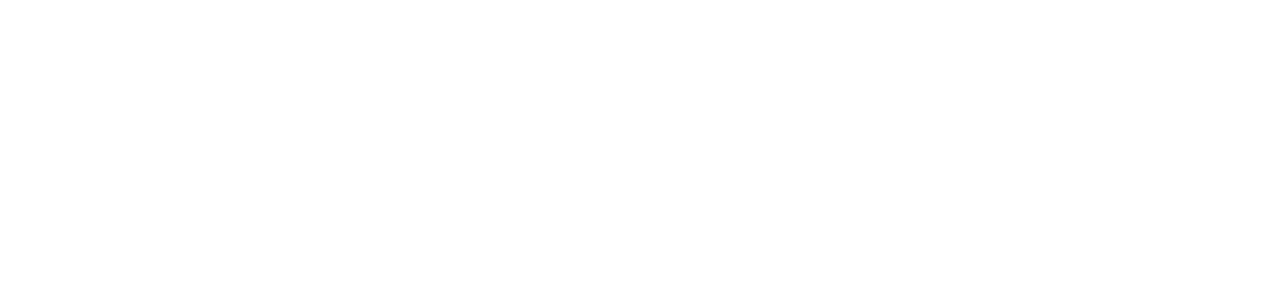
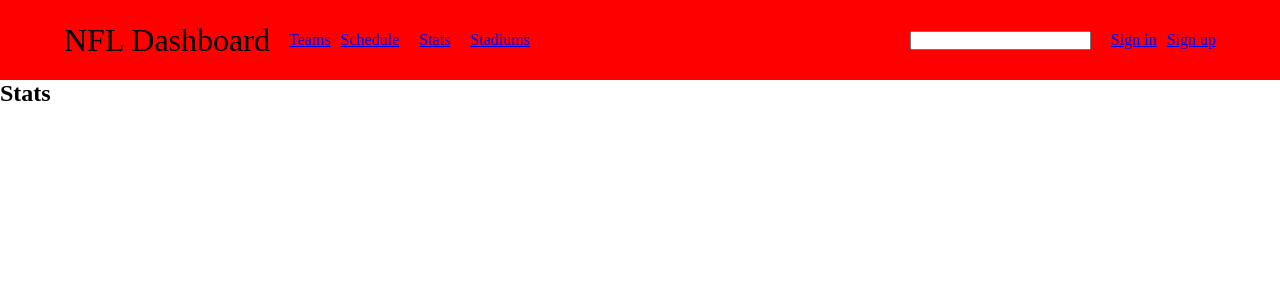
Before and after one commit to emilllarsen/NFL-dashboard, a React app in the folder frontend/: page /stats in a window 1280 px wide. Before the commit this address had no page. Shown: the top 300 px of the page. Built offline with nearby package versions, Linux system fonts and the light colour scheme; the HTML template or start-up script is replaced by a standard one.

Commit message:
created: mainlayout, pages for stats, stadiums and schedule and it works, and roughly alinged all header elements

```diff
--- a/frontend/src/App.jsx
+++ b/frontend/src/App.jsx
@@ -4,13 +4,22 @@
 import { useEffect, useState } from "react";
 import { BrowserRouter, Route, Routes } from "react-router";
 
+import MainLayout from "./layout/MainLayout/MainLayout.jsx";
 import Homepage from "./pages/Homepage/Homepage.jsx";
+import Schedule from "./pages/Schedule/Schedule.jsx";
+import Stats from "./pages/Stats/Stats.jsx";
+import Stadiums from "./pages/Stadiums/Stadiums.jsx";
 
 function App() {
   return (
     <BrowserRouter>
       <Routes>
-        <Route path="/" element={<Homepage />} />
+        <Route element={<MainLayout />}>
+          <Route path="/" element={<Homepage />} />
+          <Route path="/schedule" element={<Schedule />} />
+          <Route path="/stats" element={<Stats />} />
+          <Route path="/stadiums" element={<Stadiums />} />
+        </Route>
       </Routes>
     </BrowserRouter>
   );
--- a/frontend/src/components/Header/Header.jsx
+++ b/frontend/src/components/Header/Header.jsx
@@ -0,0 +1,39 @@
+import React from "react";
+import styles from "./Header.module.css";
+import { useNavigate, Link } from "react-router";
+export default function Header() {
+  const navigate = useNavigate();
+  return (
+    <header className={styles.headerWrapper}>
+      <div className={styles.headerContainer}>
+        <div className={styles.headerLogoLinks}>
+          <span
+            className={styles.headerLogo}
+            aria-label="Nfl-dashboard logo text"
+          >
+            NFL Dashboard
+          </span>
+          <nav className={styles.headerNavigation}>
+            <Link className={styles.headerLinks} to="/">
+              Teams
+            </Link>
+            <Link className={styles.headerLinks} to="/schedule">
+              Schedule
+            </Link>
+            <Link className={styles.headerLinks} to="/stats">
+              Stats
+            </Link>
+            <Link className={styles.headerLinks} to="/stadiums">
+              Stadiums
+            </Link>
+          </nav>
+        </div>
+        <div className={styles.headerSearchLinks}>
+          <input className={styles.headerInputSearch} type="text" />
+          <Link className={`${styles.signButton}`} to="/sign-in">Sign in</Link>
+          <Link className={`${styles.signButton}`} to="/sign-up">Sign up</Link>
+        </div>
+      </div>
+    </header>
+  );
+}
--- a/frontend/src/components/Header/Header.module.css
+++ b/frontend/src/components/Header/Header.module.css
@@ -0,0 +1,38 @@
+.headerWrapper {
+  height: 10vh;
+  background-color: red;
+}
+
+.headerContainer {
+  height: 100%;
+  display: flex;
+  align-items: center;
+  justify-content: space-between;
+
+  .headerLogoLinks {
+    display: flex;
+    align-items: center;
+    margin-inline-start: 5%;
+    gap: 1.2rem;
+
+    .headerLogo {
+      font-size: 2rem;
+    }
+
+    .headerLinks:not(:first-child){
+        margin-inline: 10px
+    }
+  }
+
+  .headerSearchLinks:last-child{
+    margin-inline-end: 5%;
+
+    .signButton:not(:nth-child(2)){
+        margin-inline-start: 10px;
+    }
+
+    .headerInputSearch{
+        margin-inline-end: 20px;
+    }
+  }
+}
--- a/frontend/src/index.css
+++ b/frontend/src/index.css
@@ -0,0 +1,5 @@
+*{
+    margin: 0;
+    padding: 0;
+    box-sizing: border-box;
+}
--- /dev/null
+++ b/frontend/src/layout/MainLayout/MainLayout.jsx
@@ -0,0 +1,15 @@
+import React from 'react'
+import { Outlet } from 'react-router'
+import Header from '../../components/Header/Header'
+
+export default function MainLayout() {
+  return (
+    <>
+        <Header/>
+        <main>
+            <Outlet/>
+        </main>
+        {/* <Footer/> */}
+    </>
+  )
+}
--- /dev/null
+++ b/frontend/src/pages/Schedule/Schedule.jsx
@@ -0,0 +1,9 @@
+import React from 'react'
+
+export default function Schedule() {
+  return (
+    <section>
+        <h1>Schedule</h1>
+    </section>
+  )
+}
--- /dev/null
+++ b/frontend/src/pages/Stadiums/Stadiums.jsx
@@ -0,0 +1,9 @@
+import React from 'react'
+
+export default function Stadiums() {
+  return (
+    <section>
+      <h1>Stadiums</h1>
+    </section>
+  )
+}
--- /dev/null
+++ b/frontend/src/pages/Stats/Stats.jsx
@@ -0,0 +1,9 @@
+import React from 'react'
+
+export default function Stats() {
+  return (
+    <section>
+      <h1>Stats</h1>
+    </section>
+  )
+}
```
Also changed, not shown: frontend/src/layout/MainLayout/MainLayout.module.css (added).
